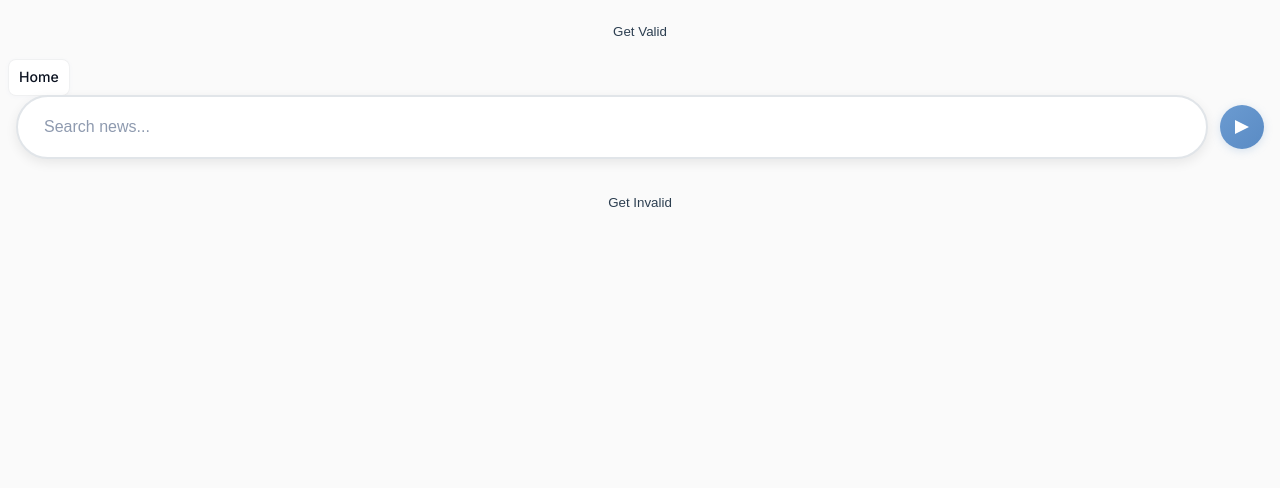
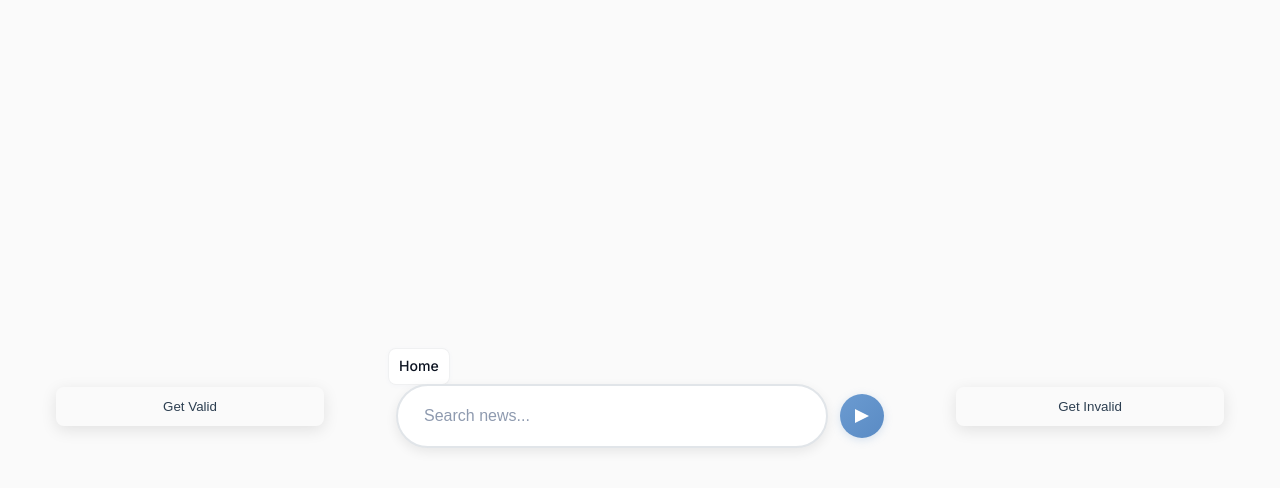
Before and after one commit to v-olya/OpenAI, a Next.js app: page /pages/search in a window 1280 px wide. Shown: the top 488 px of the page. Built offline with nearby package versions, Linux system fonts and the light colour scheme.

Commit message:
almost fix the mess with chat containers

```diff
--- a/app/components/chat/ChatLayout.tsx
+++ b/app/components/chat/ChatLayout.tsx
@@ -12,10 +12,7 @@ interface ChatLayoutProps {
 
 export function ChatLayout({ children, messages, inputForm }: ChatLayoutProps) {
     return (
-        <div className='layout-chat'>
-            <div
-                className={`${chatStyles['chat-container']} layout-chat-container`}
-            >
+        <div className={chatStyles.chat}>
             <Link
                 href='/'
                 className={`${chatStyles['home-link']} home-link link-base`}
@@ -23,12 +20,11 @@ export function ChatLayout({ children, messages, inputForm }: ChatLayoutProps) {
             >
                 Home
             </Link>
-                <div className={`${chatStyles.messages} layout-chat-messages`}>
+            <div className={chatStyles.messages}>
                 {messages}
                 {children}
             </div>
             {inputForm}
         </div>
-        </div>
     );
 }
--- a/app/components/chat/chat.module.scss
+++ b/app/components/chat/chat.module.scss
@@ -1,14 +1,74 @@
 @import '../../styles/_breakpoints';
 @import '../../styles/_variables';
 
-.chat-container {
+/* Single chat layout class (replaces layout-chat, layout-container, chat-container) */
+.chat {
+    /* layout-chat */
+    max-width: var(--max-width);
+    width: 100%;
+    margin: 0 auto;
+    display: flex;
+    flex-direction: column;
+    /* layout-container / chat-container */
     flex: 1 1 auto;
+    align-items: stretch;
     min-height: 0;
     position: relative;
     border-radius: 12px;
 }
 
-.chat-container .home-link {
+/* Moved from global _layout.scss to colocate chat message styles */
+.layout-chat-messages,
+.messages {
+    flex: 1 1 auto;
+    overflow-y: auto;
+    padding: 16px;
+    display: flex;
+    flex-direction: column;
+    white-space: pre-wrap;
+    min-height: 0;
+}
+
+.layout-chat-messages img,
+.layout-chat-messages picture,
+.layout-chat-messages canvas,
+.layout-chat-messages svg,
+.layout-chat-messages iframe {
+    max-width: 100%;
+    height: auto !important;
+    display: block;
+    object-fit: contain;
+}
+
+.layout-chat-messages .chart,
+.layout-chat-messages .chart-container,
+.layout-chat-messages .chart-wrapper {
+    width: 100% !important;
+    max-width: 100% !important;
+    height: auto !important;
+    max-height: 100% !important;
+}
+
+.layout-chat-messages canvas[width],
+.layout-chat-messages canvas[height] {
+    width: 100% !important;
+    height: auto !important;
+}
+
+.layout-chat-messages > *[class*='weather-widget'],
+.layout-chat-messages > .widget,
+.layout-chat-messages > .card {
+    /* allow widgets/cards to size naturally within messages (flex grow) */
+    height: auto;
+    min-height: 0;
+    max-height: none;
+    flex: 1 1 auto;
+    align-self: stretch;
+    width: 100%;
+    box-sizing: border-box;
+}
+
+.chat .home-link {
     position: absolute;
     top: 8px;
     left: 8px;
--- a/app/globals.scss
+++ b/app/globals.scss
@@ -1,5 +1,6 @@
 @import './styles/_variables';
 @import './styles/_breakpoints';
+@import './styles/_layout';
 @import url('https://fonts.googleapis.com/css2?family=Roboto:wght@400;700&display=swap');
 
 :root {
@@ -93,20 +94,20 @@ a.home-link {
     outline-offset: 2px;
 }
 
-.link-base:hover,
-.home-link:hover,
-.category:hover,
-.chat-container .home-link:hover {
+link-base:hover,
+home-link:hover,
+category:hover,
+.chat .home-link:hover {
     background: linear-gradient(135deg, #f0f7ff 0%, #e8f1fc 100%);
     border-color: #c5ddf5;
     box-shadow: 0 2px 8px rgb(107 155 209 / 12%);
     text-decoration: none;
 }
 
-.link-base:active,
-.home-link:active,
-.category:active,
-.chat-container .home-link:active {
+link-base:active,
+home-link:active,
+category:active,
+.chat .home-link:active {
     transform: translateY(-2px);
     box-shadow: 0 4px 12px rgb(107 155 209 / 25%);
 }
--- a/app/pages/weather/page.module.scss
+++ b/app/pages/weather/page.module.scss
@@ -32,8 +32,6 @@
     @include hover-elevate;
 }
 
-// layout provided via utility classes in markup (layout-column, layout-chat-container, layout-chat)
-
 @include mq-mobile {
     .main {
         flex-direction: column;
@@ -60,18 +58,9 @@
         margin-bottom: 0;
     }
 
-    .chat-container {
+    .chat {
         min-height: 200px;
         margin-bottom: 10px;
-        flex: 1 1 auto;
-    }
-
-    .chat {
-        min-height: 80px;
-        display: flex;
-        flex-direction: column;
-        max-width: none;
-        width: 100%;
         flex: 1 1 auto;
     }
 
--- a/app/styles/_layout.scss
+++ b/app/styles/_layout.scss
@@ -1,43 +1,7 @@
 $layout-gap: 16px;
-
-.layout-column {
-    flex: 0 0 clamp(260px, 20vw, 340px);
-    display: flex;
-    flex-direction: column;
-    justify-content: stretch;
-    min-width: 200px;
-}
-
-.layout-chat-container {
-    flex: 1;
-    display: flex;
-    flex-direction: column;
-    align-items: stretch;
-    min-height: 0;
-}
-
-.layout-chat {
-    max-width: var(--max-width);
-    width: 100%;
-    display: flex;
-    flex-direction: column;
-    flex: 1 1 auto;
-    min-height: 0;
-}
-
-.layout-chat-messages {
-    flex: 1 1 auto;
-    overflow-y: auto;
-    padding: 16px;
-    display: flex;
-    flex-direction: column;
-    white-space: pre-wrap;
-    min-height: 0;
-}
 
 .layout-chat-wrapper {
     display: flex;
-
     flex-direction: row;
     align-items: stretch;
     justify-content: center;
@@ -60,7 +24,7 @@ $layout-gap: 16px;
     );
 }
 
-.layout-chat-wrapper .chat-container {
+.layout-chat-wrapper .chat {
     display: flex;
     flex-direction: column;
     width: 100%;
@@ -69,45 +33,6 @@ $layout-gap: 16px;
     box-sizing: border-box;
     min-height: 0;
     overflow: hidden;
-}
-
-.layout-chat-messages img,
-.layout-chat-messages picture,
-.layout-chat-messages canvas,
-.layout-chat-messages svg,
-.layout-chat-messages iframe {
-    max-width: 100%;
-    height: auto !important;
-    display: block;
-    object-fit: contain;
-}
-
-.layout-chat-messages .chart,
-.layout-chat-messages .chart-container,
-.layout-chat-messages .chart-wrapper {
-    width: 100% !important;
-    max-width: 100% !important;
-    height: auto !important;
-    max-height: 100% !important;
-}
-
-.layout-chat-messages canvas[width],
-.layout-chat-messages canvas[height] {
-    width: 100% !important;
-    height: auto !important;
-}
-
-.layout-chat-messages > *[class*='weather-widget'],
-.layout-chat-messages > .widget,
-.layout-chat-messages > .card {
-    /* allow widgets/cards to size naturally within messages (flex grow) */
-    height: auto;
-    min-height: 0;
-    max-height: none;
-    flex: 1 1 auto;
-    align-self: stretch;
-    width: 100%;
-    box-sizing: border-box;
 }
 
 .centered-container {
```
Also changed, not shown: app/pages/weather/page.tsx (+2 -8 lines). Lines whose indentation alone changed are shown as unchanged.
